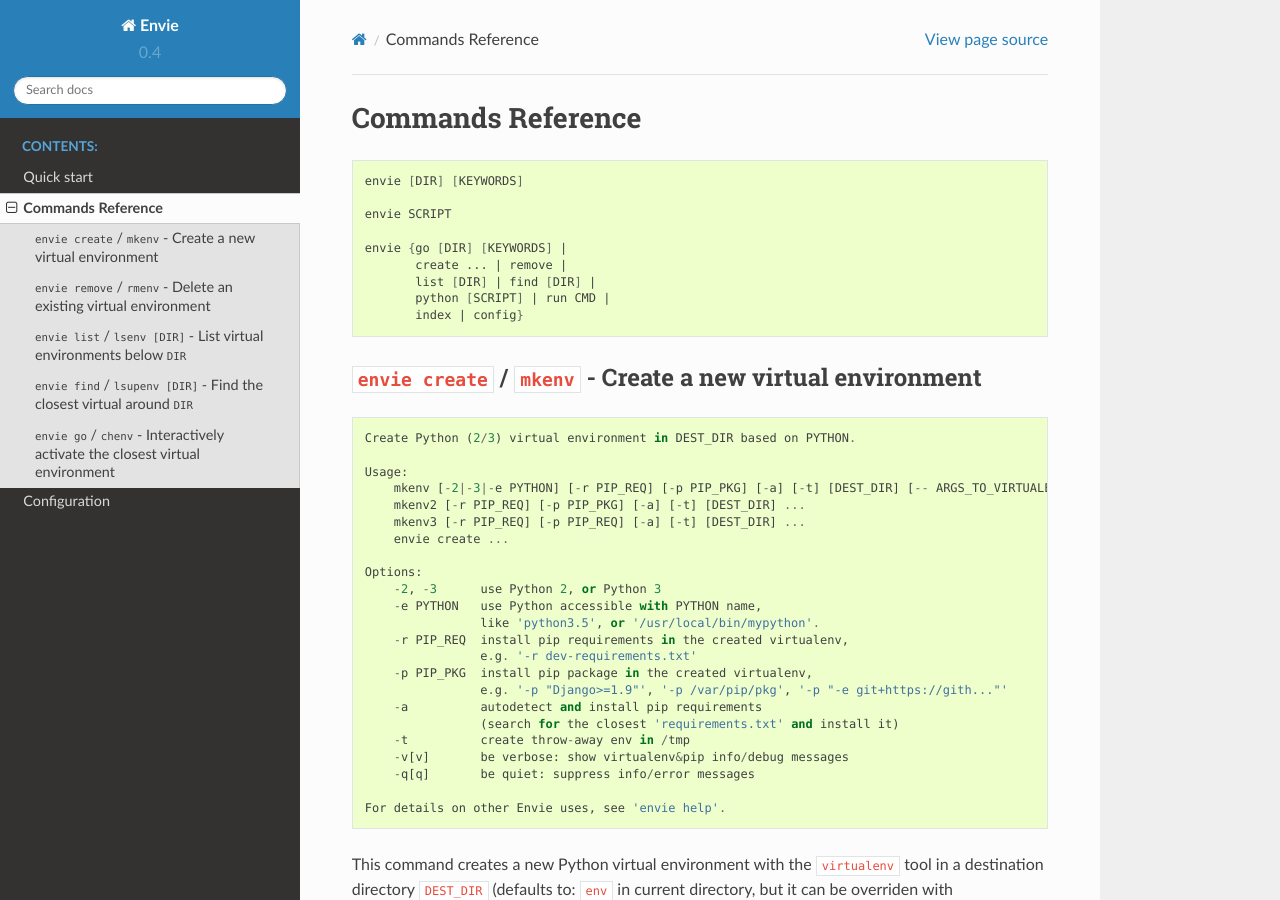
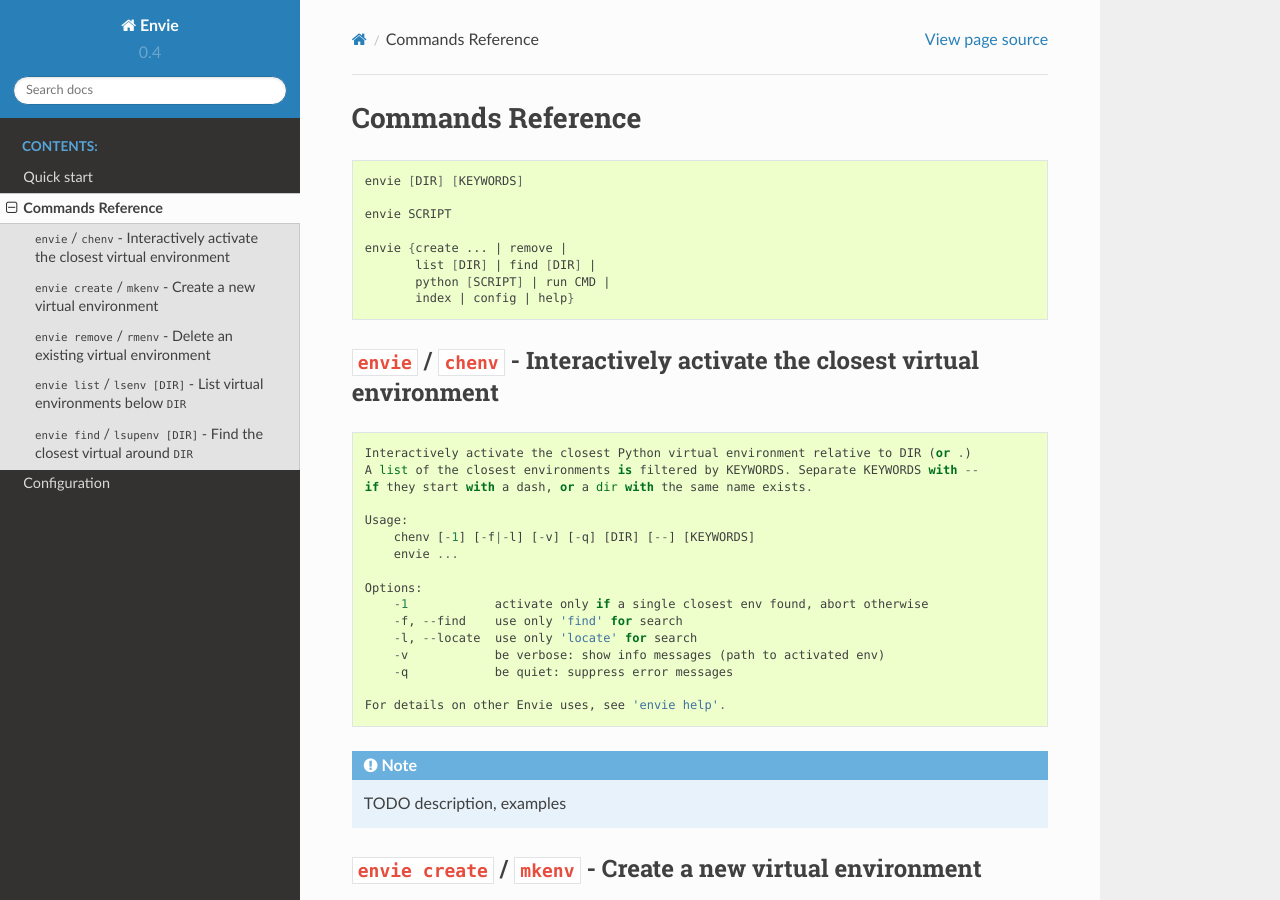
Before and after one commit to randomir/envie, a Sphinx documentation site: the page built from docs/commands.rst, in a window 1280 px wide and 900 px high. Built offline with Sphinx 7.4.7 and the Read the Docs theme 2.0.0, drawn with Linux system fonts in a browser that asks for light colours; some of the changed text lies outside the part shown.

Commit message:
docs: removed 'go' refs

```diff
--- a/docs/commands.rst
+++ b/docs/commands.rst
@@ -7,11 +7,37 @@
 
     envie SCRIPT
 
-    envie {go [DIR] [KEYWORDS] |
-           create ... | remove |
+    envie {create ... | remove |
            list [DIR] | find [DIR] |
            python [SCRIPT] | run CMD |
-           index | config}
+           index | config | help}
+
+
+
+``envie`` / ``chenv`` - Interactively activate the closest virtual environment
+------------------------------------------------------------------------------
+
+::
+
+    Interactively activate the closest Python virtual environment relative to DIR (or .)
+    A list of the closest environments is filtered by KEYWORDS. Separate KEYWORDS with --
+    if they start with a dash, or a dir with the same name exists.
+
+    Usage:
+        chenv [-1] [-f|-l] [-v] [-q] [DIR] [--] [KEYWORDS]
+        envie ...
+
+    Options:
+        -1            activate only if a single closest env found, abort otherwise
+        -f, --find    use only 'find' for search
+        -l, --locate  use only 'locate' for search
+        -v            be verbose: show info messages (path to activated env)
+        -q            be quiet: suppress error messages
+
+    For details on other Envie uses, see 'envie help'.
+
+
+.. note:: TODO description, examples
 
 
 
@@ -148,30 +174,3 @@
 Similar to ``envie list``, but with a key distinction: if no environments are
 found below the starting ``DIR``, the search is being expanded -- level by level
 up -- until at least one virtual environment is found.
-
-
-
-``envie go`` / ``chenv`` - Interactively activate the closest virtual environment
----------------------------------------------------------------------------------
-
-::
-
-    Interactively activate the closest Python virtual environment relative to DIR (or .)
-    A list of the closest environments is filtered by KEYWORDS. Separate KEYWORDS with --
-    if they start with a dash, or a dir with the same name exists.
-
-    Usage:
-        chenv [-1] [-f|-l] [-v] [-q] [DIR] [--] [KEYWORDS]
-        envie ...
-
-    Options:
-        -1            activate only if a single closest env found, abort otherwise
-        -f, --find    use only 'find' for search
-        -l, --locate  use only 'locate' for search
-        -v            be verbose: show info messages (path to activated env)
-        -q            be quiet: suppress error messages
-
-    For details on other Envie uses, see 'envie help'.
-
-
-.. note:: TODO description, examples
--- a/docs/intro.rst
+++ b/docs/intro.rst
@@ -50,14 +50,12 @@
 
         list [DIR]     list virtual envs under DIR (alias for lsenv)
         find [DIR]     like 'list', but also look above, until env found (alias for lsupenv)
-        go [KEYWORDS]  interactively activate the closest environment (alias for chenv)
-                       (adaptively select the most relevant virtual env for list of KEYWORDS)
 
         config         interactively configure Envie
         index          (re-)index virtualenvs under /
         help           this help
 
-    The first form is basically an alias for 'envie go -v [DIR] [KEYWORDS]'. It interactively
+    The first form is basically an alias for 'chenv -v [DIR] [KEYWORDS]'. It interactively
     activates the closest environment (relative to DIR, or cwd, filtered by KEYWORDS).
     If a single closest environment is detected, it is auto-activated.
 
```
Also changed, not shown: other parts of docs/intro.rst (+2 -2 lines).
